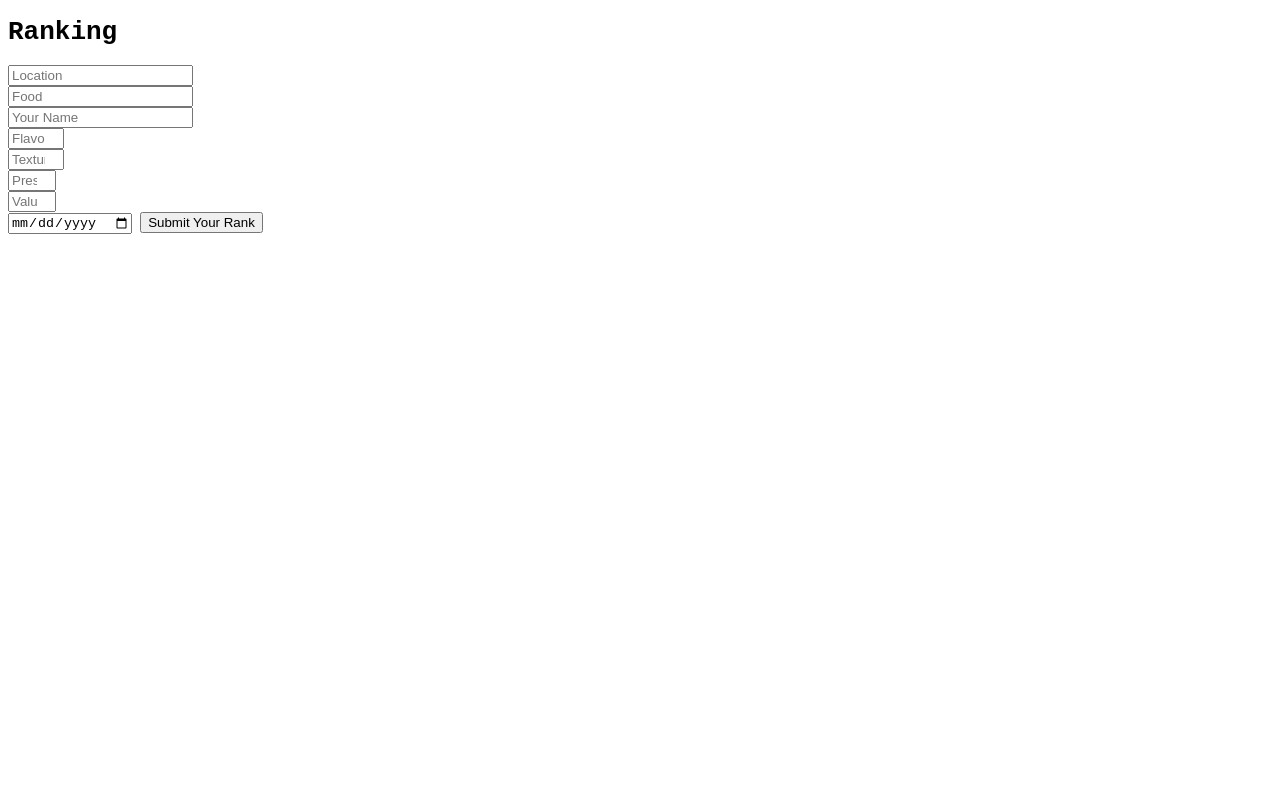
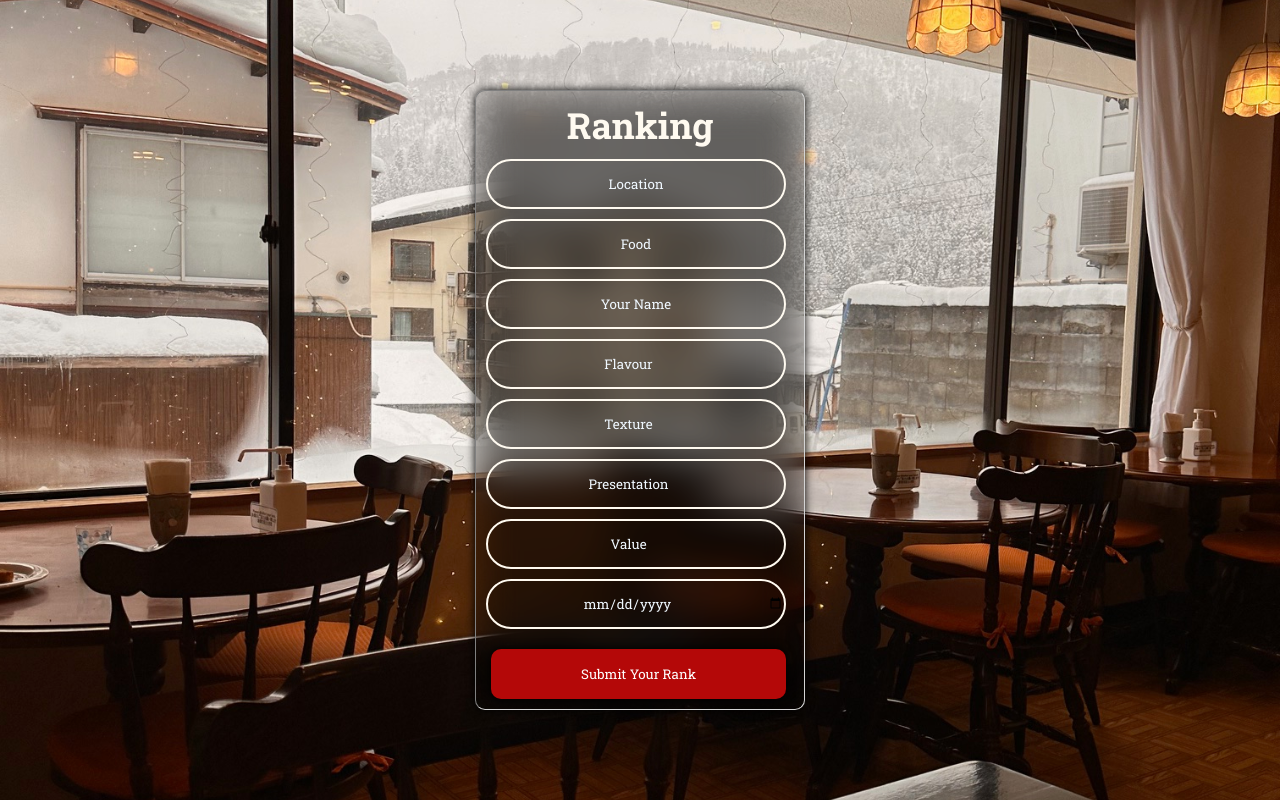
Before and after one commit to zerjie/fooodie, a plain HTML site: page index.html in a window 1280 px wide. Drawn offline with Linux system fonts and the light colour scheme; a web font is replaced by a local one.

Commit message:
Final Design Edit

```diff
--- a/Google Sheet.css
+++ b/Google Sheet.css
@@ -1,45 +1,73 @@
+@import url('https://fonts.googleapis.com/css2?family=Protest+Riot&family=Roboto+Slab:wght@100..900&display=swap');
 *{
    box-sizing: border-box;
    padding: 0;
    margin: 0;
-   font-family: 'poppins', sans-serif;
-   font-size: 18px;
+   font-family: "Roboto Slab", sans-serif;
 }
 body{
-   height: 100vh;
-   display: flex;
-   align-items: center;
-   justify-content: center;
+    background: url("img.jpg") no-repeat;
+    background-size: cover;
+    background-position: center;
+    display: flex;
+    justify-content: center;
+    min-height: 100vh;
+    align-items: center;
 }
 .container{
-   width: 500px;
-   padding: 30px;
-   border: 1px solid #eeeeee;
+   width: 330px;
+   background: transparent;
+   color: rgb(238, 238, 238);
+   border: 0.01px inset #d4d4d4;
+   backdrop-filter: blur(20px) brightness(50%);
+   box-shadow: 0 0 10px rgba(0, 0, 0, 10);
    border-radius: 10px;
-   background-color: #003b5b;
 }
-h4{
-   margin-bottom: 10px;
-   font-size: 24px;
-   color: white;
+.container h1{
+    font-size: 36px;
+    text-align: center;
+    margin-top: 10px;
+    color: floralwhite;
 }
-input{
-   width: 100%;
-   padding: 10px;
-   margin-bottom: 10px;
+.container .input-box{
+    width: 300px;
+    height: 50px;
+    margin: 10px;
+
 }
-textarea{
-   width: 100%;
-   padding: 10px;
+.input-box input{
+    align-items: center;
+    justify-content: center;
+    text-align: center;
+    width: 100%;
+    height: 100%;
+    color:aliceblue;
+    background: transparent;
+    border: none;
+    outline: none;
+    border:2px solid floralwhite;
+    border-radius:  40px;
+    }
+.input-box input::placeholder{
+    text-align: center;
+    color: aliceblue;
 }
-#submit{
-   border: none;
-   background-color: orangered;
-   color: white;
-   width: 200px;
-   margin-top: 10px;
-   border-radius: 5px;
+.container .btn{
+    align-items: center;
+    justify-content: center;
+    text-align: center;
+    border: none;
+    background: rgb(180, 8, 8);
+    color: white;
+    width: 90%;
+    height: 50px;
+    margin: 10px;
+    margin-bottom: 10px;
+    margin-left: 15px;
+    border-radius: 10px;
+    box-shadow: 0 0 10px rgba(0, 0, 0, 1);
+    cursor: pointer;
 }
 #submit:hover{
-   background-color: #333333;
+   background-color: #6b0505;
 }
--- a/index.html
+++ b/index.html
@@ -1,41 +1,45 @@
 <!DOCTYPE html>
 <html lang="en">
 <head>
+
     <meta charset="UTF-8">
     <meta http-equiv="X-UA-Compatible" content="IE=edge">
     <meta name="viewport" content="width=device-width, initial-scale=1.0">
-    <title>HTML to Sheets</title>
+    <title>Fooodie Ranks</title>
+    <link rel="preconnect" href="https://fonts.googleapis.com">
+    <link rel="stylesheet" href="Google Sheet.css">
 </head>
 <body>
-    <font face = "Monospace">
+    <div class="container">
+        <form class="" id="form">
             <h1 class="">Ranking</h1>
-
-        <form class="" id="form">
-          <div class="">
-            <input class="" type="text" name="Location" id="location-name" placeholder="Location">
+            <div class="input-box">
+                <input type="text" name="Location" id="location-name" placeholder="Location">
             </div>
-          <div class="">
-            <input class="" type="text" name="Food" id="food-name" placeholder="Food">
+            <div class="input-box">
+                <input type="text" name="Food" id="food-name" placeholder="Food" required>
             </div>
-          <div class="">
-            <input class="" type="text" name="Ranker Name" id="ranker-name" placeholder="Your Name">
+            <div class="input-box">
+                <input type="text" name="Ranker Name" id="ranker-name" placeholder="Your Name">
             </div>
-          <div class="">
-            <input class="" type="number" inputmode="numeric" name="Flavour" id="flavour" placeholder="Flavour" min="0" max="10">
+            <div class="input-box">
+                <input type="number" inputmode="numeric" name="Flavour" id="flavour" placeholder="Flavour" min="0" max="10" required>
             </div>
-          <div class="">
-            <input class="" type="number" inputmode="numeric" name="Texture" id="texture" placeholder="Texture" min="0" max="10">
+            <div class="input-box">
+                <input type="number" inputmode="numeric" name="Texture" id="texture" placeholder="Texture" min="0" max="10" required>
             </div>
-          <div class="">
-            <input class="" type="number" inputmode="numeric" name="Presentation" id="presentation" placeholder="Presentation" min="0" max="2">
+            <div class="input-box">
+                <input type="number" inputmode="numeric" name="Presentation" id="presentation" placeholder="Presentation" min="0" max="2" required>
             </div>
-          <div class="">
-            <input class="" type="number" inputmode="numeric" name="Value" id="value" placeholder="Value" min="0" max="2">
+            <div class="input-box">
+                <input type="number" inputmode="numeric" name="Value" id="value" placeholder="Value" min="0" max="2" required>
             </div>
+            <div class="input-box">
                 <input type="date" name="Date of Rating" id="">
-          <button class="" type="submit" id="submit">Submit Your Rank</button>
+            </div>
+            <button class="btn" type="submit" id="submit">Submit Your Rank</button>
         </form>
-    </font>
+    </div>
 </body>
 
 <script>
@@ -54,7 +58,7 @@
         .then(response => {
               btn.disabled = false
       btn.innerHTML = "Submit"
-            alert('Your rank has been submitted', response) })
+            alert('Your rank has been submitted!', response) })
         .catch(error => {
                      btn.disabled = false
       btn.innerHTML = "Submit"
```
Also changed, not shown: img.jpg (added). Lines whose indentation alone changed are shown as unchanged.
